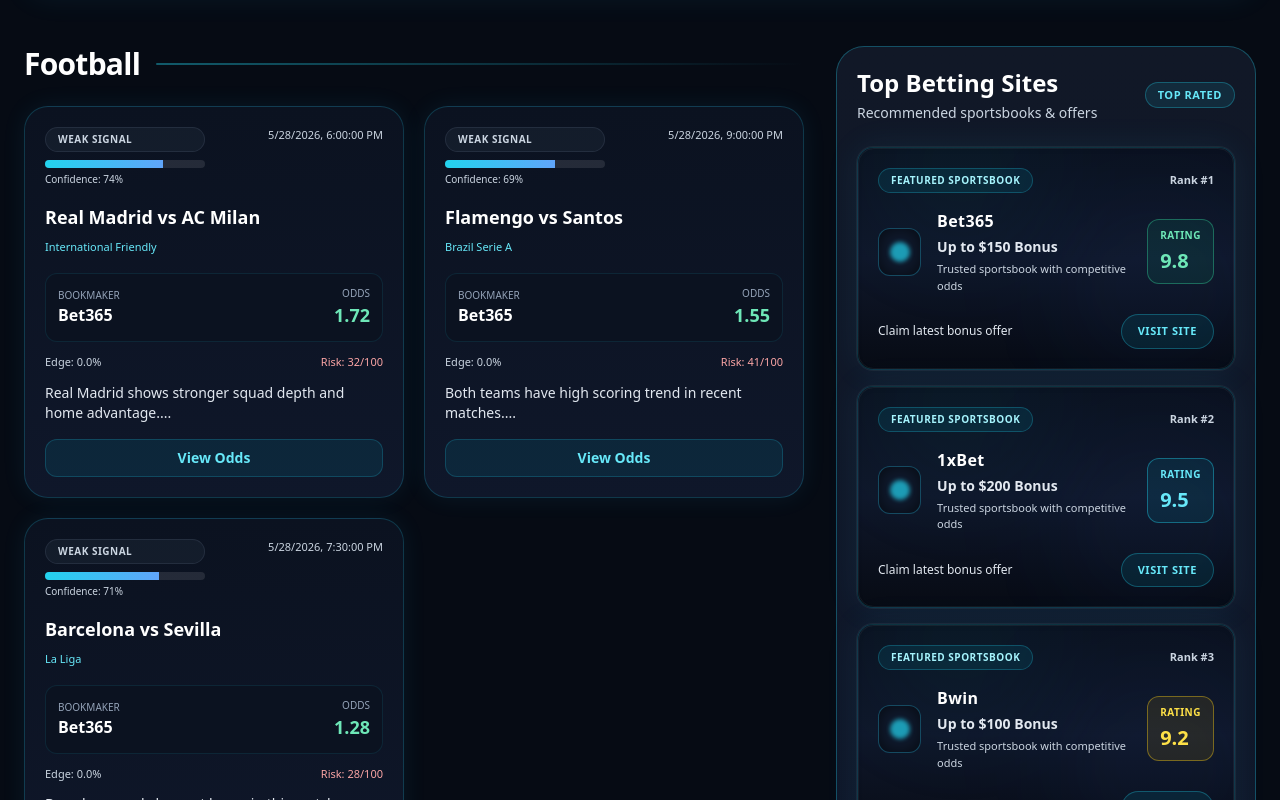
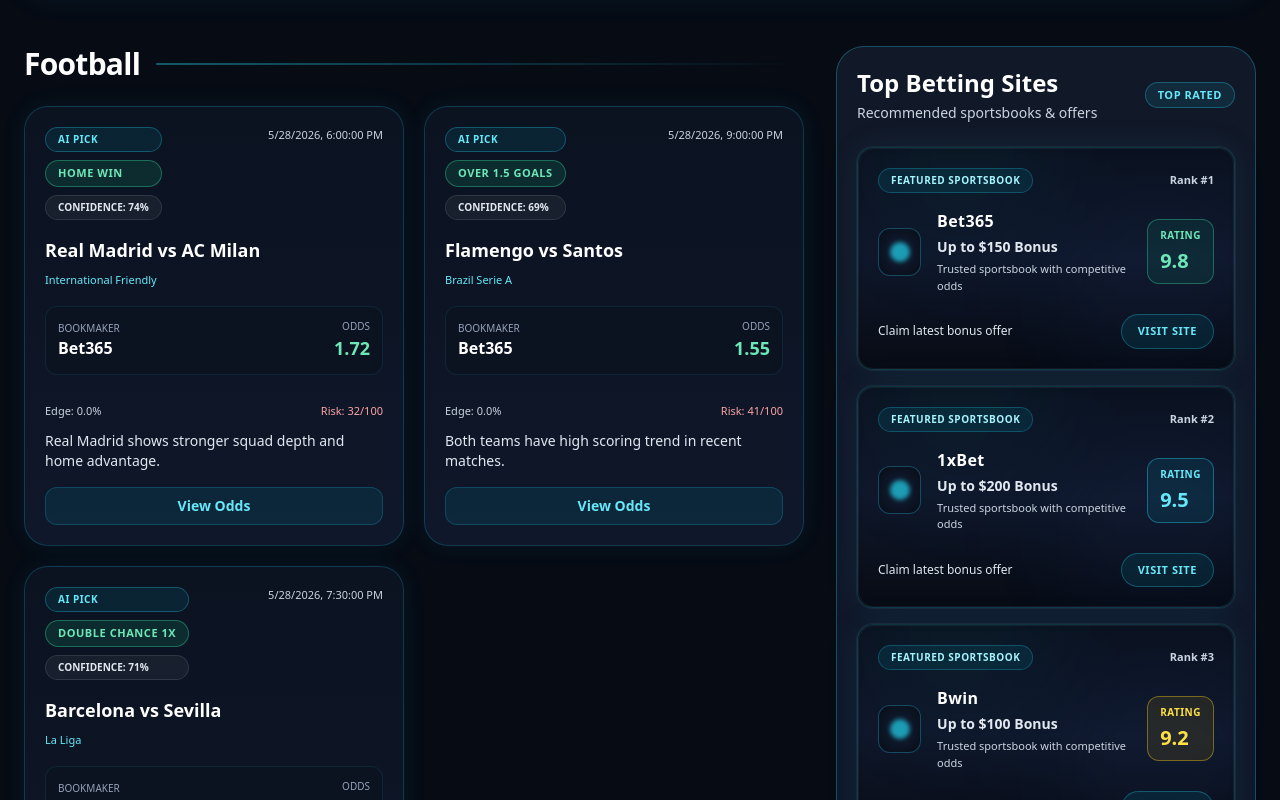
Before and after one commit to Peterson1979/ai-bet, a Next.js app: page / in a window 1280 px wide. Shown: the part 860-1660 px from the top of the page. Built offline with nearby package versions, Linux system fonts and the light colour scheme.

Commit message:
Fix MatchCard layout

```diff
--- a/app/components/MatchCard.tsx
+++ b/app/components/MatchCard.tsx
@@ -5,28 +5,8 @@ type Props = {
 };
 
 /* =========================
-   SIMPLE SIGNAL SYSTEM
+   UI HELPERS
 ========================= */
-
-function getSignal(confidence?: number, edge?: number) {
-  const c = confidence ?? 0;
-  const e = edge ?? 0;
-
-  if (c >= 80 && e >= 8) return "STRONG";
-  if (c >= 65 && e >= 4) return "ACTIVE";
-  return "WEAK";
-}
-
-function getSignalStyle(signal: string) {
-  switch (signal) {
-    case "STRONG":
-      return "bg-emerald-500/20 text-emerald-300 border-emerald-400/40";
-    case "ACTIVE":
-      return "bg-cyan-500/15 text-cyan-200 border-cyan-400/40";
-    default:
-      return "bg-slate-500/10 text-slate-300 border-slate-500/20";
-  }
-}
 
 function clamp(n: number) {
   return Math.max(0, Math.min(100, n));
@@ -40,9 +20,6 @@ export default function MatchCard({ data }: Props) {
   const confidence = data.confidence ?? 0;
   const edge = data.edge ?? 0;
   const risk = data.risk ?? 0;
-
-  const signal = getSignal(confidence, edge);
-  const signalStyle = getSignalStyle(signal);
 
   return (
     <article
@@ -60,28 +37,35 @@ export default function MatchCard({ data }: Props) {
 
         <div className="flex flex-col gap-2">
 
-          {/* SIGNAL */}
-          <span
-            className={`
-              rounded-full border px-3 py-1 text-[10px] font-bold uppercase tracking-wider
-              ${signalStyle}
-            `}
-          >
-            {signal} SIGNAL
+          {/* AI PICK */}
+          <span className="
+            rounded-full border border-cyan-400/30
+            bg-cyan-500/10 px-3 py-1
+            text-[10px] font-bold uppercase tracking-wider
+            text-cyan-300
+          ">
+            AI PICK
           </span>
 
-          {/* CONFIDENCE BAR */}
-          <div className="w-40">
-            <div className="h-2 w-full bg-white/10 rounded-full overflow-hidden">
-              <div
-                className="h-full bg-gradient-to-r from-cyan-400 to-blue-400"
-                style={{ width: `${clamp(confidence)}%` }}
-              />
-            </div>
-            <p className="mt-1 text-[10px] text-slate-300">
-              Confidence: {confidence}%
-            </p>
-          </div>
+          {/* ⭐ RECOMMENDED MARKET (NEW CORE ELEMENT) */}
+          <span className="
+            rounded-full border border-emerald-400/40
+            bg-emerald-500/15 px-3 py-1
+            text-[11px] font-bold uppercase tracking-wider
+            text-emerald-300
+          ">
+            {data.recommendedBet}
+          </span>
+
+          {/* CONFIDENCE */}
+          <span className="
+            rounded-full border border-white/10
+            bg-white/5 px-3 py-1
+            text-[10px] font-bold uppercase
+            text-slate-200
+          ">
+            Confidence: {confidence}%
+          </span>
 
         </div>
 
@@ -121,17 +105,35 @@ export default function MatchCard({ data }: Props) {
 
       </div>
 
+      {/* SUPPORTING MARKETS (OPTIONAL) */}
+      <div className="mt-3 flex flex-wrap gap-2">
+
+        {data.supportingMarkets?.slice(0, 3)?.map((m, i) => (
+          <span
+            key={i}
+            className="
+              text-[10px] px-2 py-1
+              rounded-full
+              border border-white/10
+              bg-white/5
+              text-slate-300
+            "
+          >
+            {m}
+          </span>
+        ))}
+
+      </div>
+
       {/* EDGE / RISK (SIMPLIFIED) */}
-      <div className="mt-3 text-[11px] text-slate-300 flex justify-between">
+      <div className="mt-4 text-[11px] text-slate-300 flex justify-between">
         <span>Edge: {edge.toFixed(1)}%</span>
         <span className="text-red-300">Risk: {risk}/100</span>
       </div>
 
-      {/* REASONING (SHORTENED) */}
+      {/* AI REASONING */}
       <p className="mt-3 text-sm text-slate-200 leading-5">
-        {data.explanation
-          ? data.explanation.slice(0, 140) + "..."
-          : "AI analysis unavailable."}
+        {data.explanation || "AI analysis unavailable."}
       </p>
 
       {/* CTA */}
```
